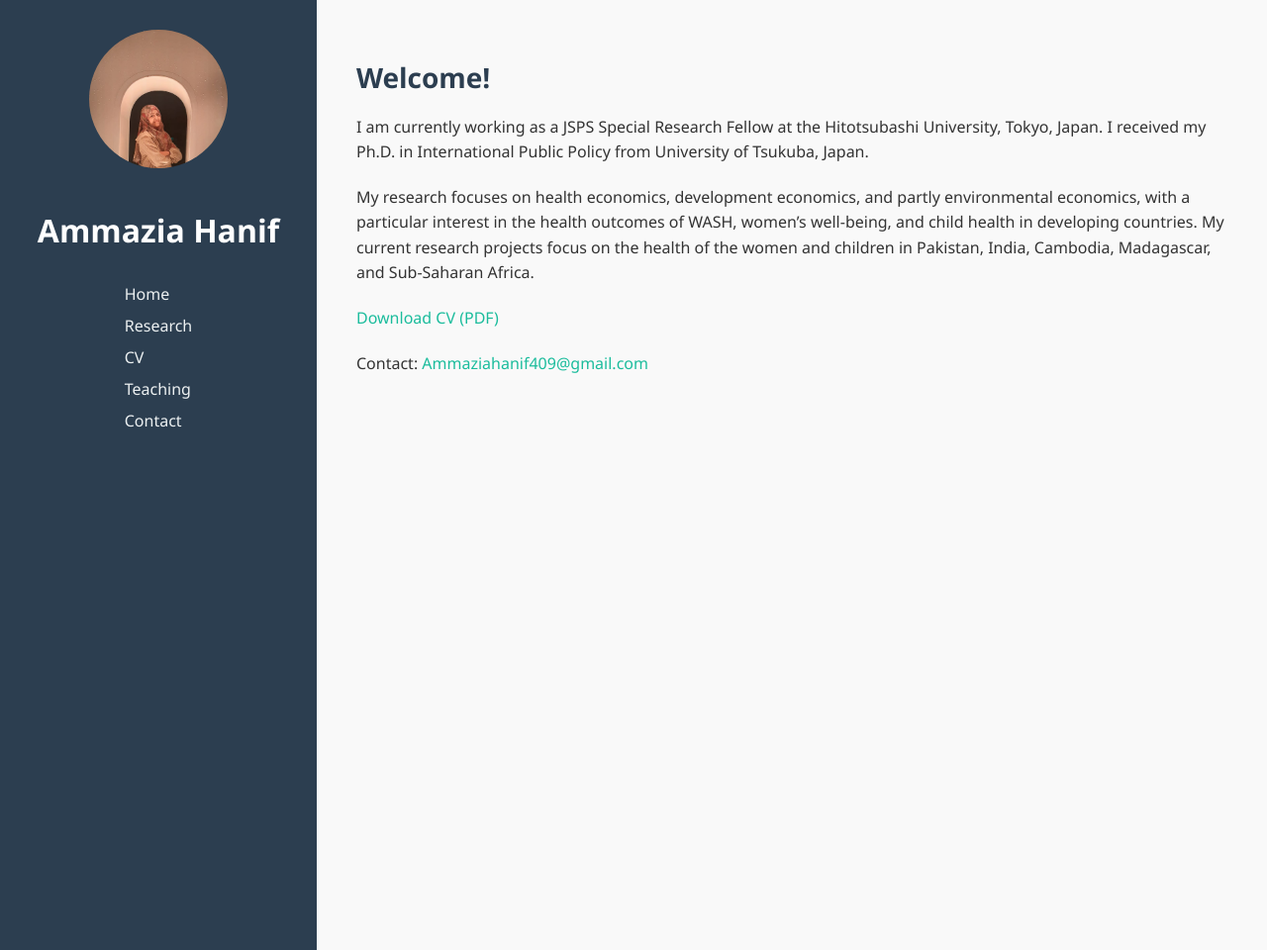
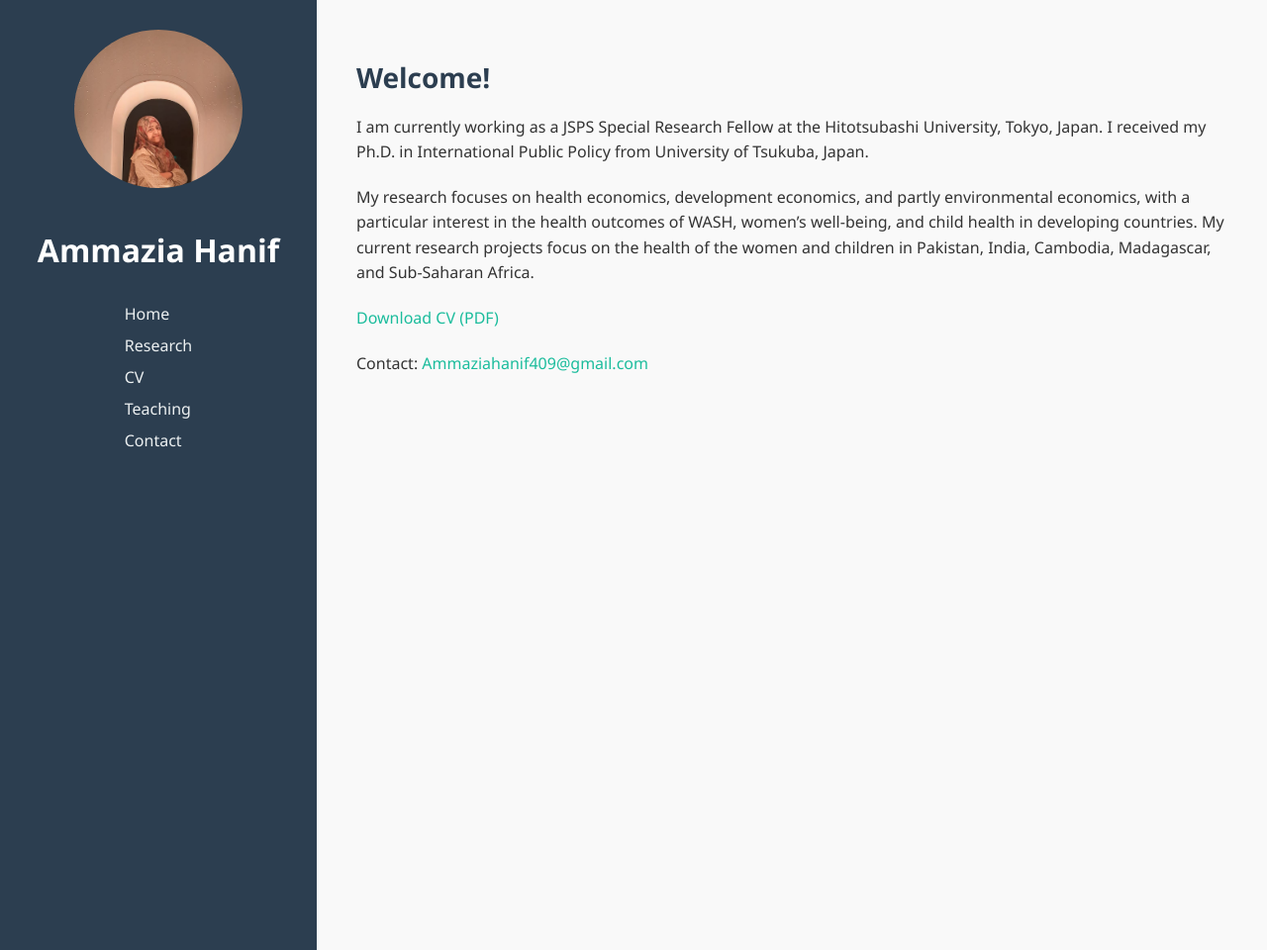
Before and after one commit to s2230029/Research-profile, a Jekyll site: the page index.html, which Jekyll copies as it is, in a window 1280 px wide. Shown: the whole page at 99% size. Built offline with Jekyll 4.4.1, drawn with Linux system fonts in a browser that asks for light colours.

Commit message:
Update index.html

```diff
--- a/index.html
+++ b/index.html
@@ -23,8 +23,8 @@
       min-height: 100vh;
     }
     .sidebar img {
-      width: 140px;
-      height: 140px;
+      width: 170px;
+      height: 160px;
       border-radius: 50%;
       object-fit: cover;
       margin-bottom: 20px;
```
